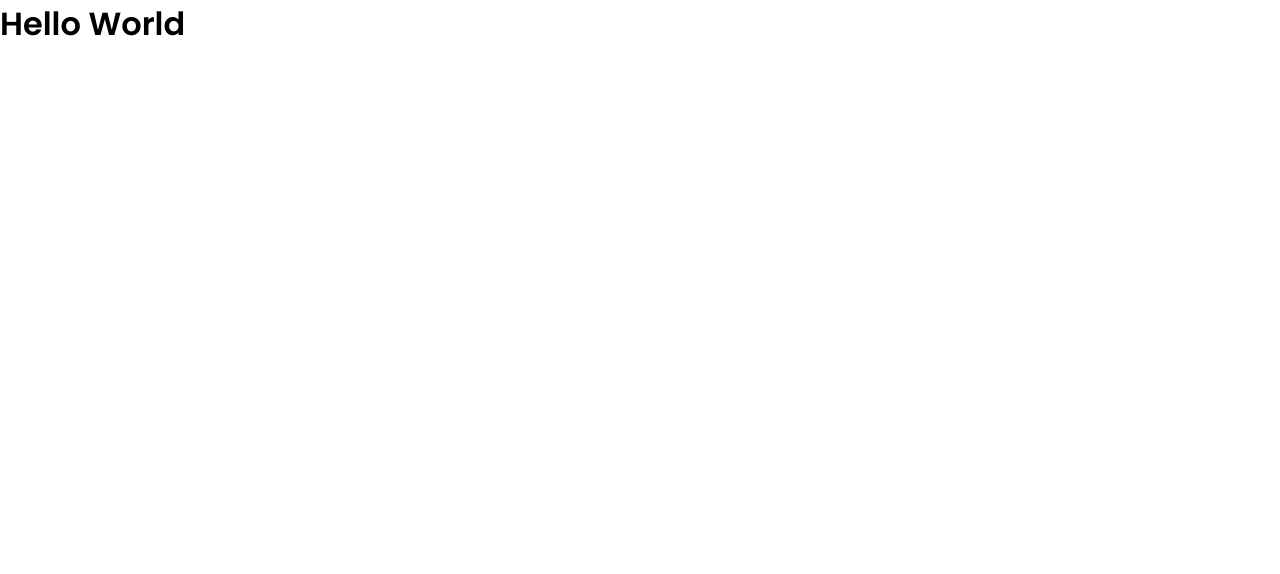
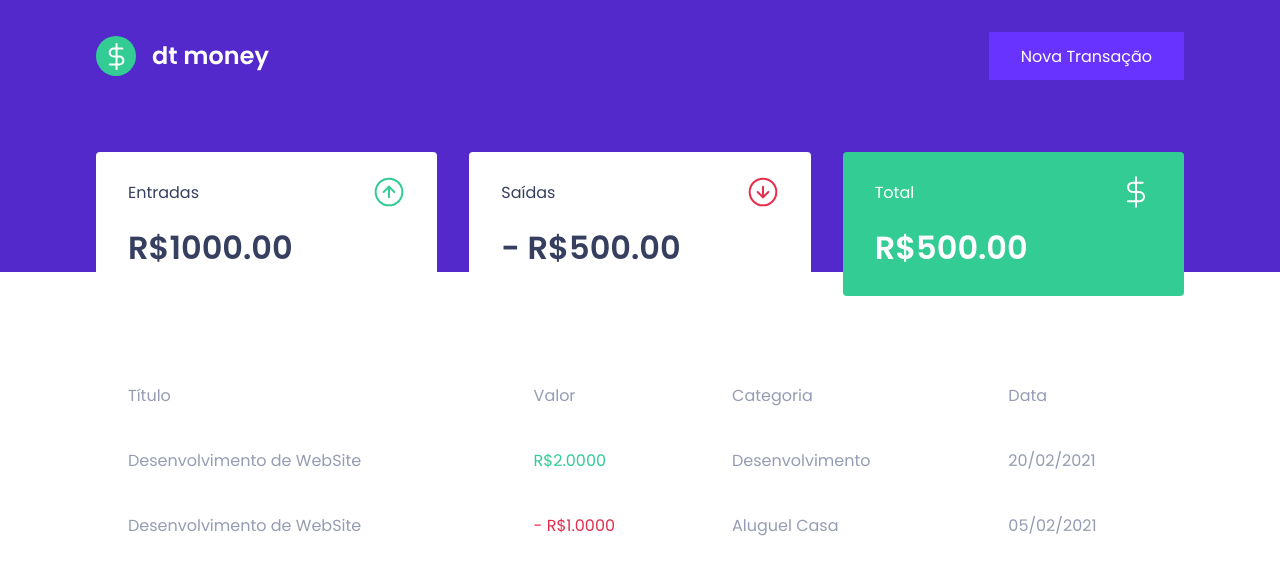
Before and after one commit to SchonsG/dtmoney, a React (Create React App) app: page / in a window 1280 px wide. Shown: the top 574 px of the page. Built offline with nearby package versions, Linux system fonts and the light colour scheme.

Commit message:
Componentizaçao projeto

```diff
--- a/public/index.html
+++ b/public/index.html
@@ -10,7 +10,7 @@
     <link rel="shortcut icon" href="favicon.png" type="image/png" />
 
 
-    <link href="https://fonts.googleapis.com/css2?family=Poppins:wght@400;600&display=swap" rel="stylesheet">
+    <link href="https://fonts.googleapis.com/css2?family=Poppins:wght@400;500;600&display=swap" rel="stylesheet">
 
     <title>dtmoney</title>
   </head>
--- a/src/App.tsx
+++ b/src/App.tsx
@@ -1,10 +1,13 @@
+import { Dashboard } from "./components/Dashboard";
+import { Header } from "./components/Header";
 import { GlobalStyle } from "./styles/global";
 
 export function App() {
   return (
-    <div className="App">
-      <h1>Hello World</h1>
+    <>
+      <Header />
+      <Dashboard />
       <GlobalStyle />
-    </div>
+    </>
   );
-}
+};
--- /dev/null
+++ b/src/components/Dashboard/index.tsx
@@ -0,0 +1,12 @@
+import { Container } from "./styles";
+import { Summary } from "../Summary";
+import { TransactionsTables } from "../TransactionsTable";
+
+export function Dashboard() {
+  return (
+    <Container>
+      <Summary />
+      <TransactionsTables />
+    </Container>
+  )
+}
--- /dev/null
+++ b/src/components/Dashboard/styles.ts
@@ -0,0 +1,7 @@
+import styled from 'styled-components';
+
+export const Container = styled.main`
+  max-width: 1120px;
+  margin: 0 auto;
+  padding: 2.5rem 1rem;
+`;
--- /dev/null
+++ b/src/components/Header/index.tsx
@@ -0,0 +1,13 @@
+import logoImg from '../../assets/logo.svg'
+import { Container, Content } from './styles'
+
+export function Header() {
+  return (
+    <Container>
+      <Content>
+        <img src={logoImg} alt="dt money"/>
+        <button type="button"> Nova Transação</button>
+      </Content>
+    </Container>
+  )
+}
--- /dev/null
+++ b/src/components/Header/styles.ts
@@ -0,0 +1,31 @@
+import styled from 'styled-components';
+
+export const Container = styled.header`
+  background: var(--blue);
+`
+
+export const Content = styled.header`
+  max-width: 1120px;
+  margin: 0 auto;
+
+  padding: 2rem 1rem 12rem;
+  display: flex;
+  align-items: center;
+  justify-content: space-between;
+
+  button {
+    font-size: 1rem;
+    color: #FFF;
+    background: var(--blue-light);
+    border: 0;
+    padding: 0 2rem;
+    border-radius: 0.25px;
+    height: 3rem;
+
+    transition: filter 0.2s;
+
+    &:hover {
+      filter: brightness(0.9);
+    }
+  }
+`
--- /dev/null
+++ b/src/components/Summary/index.tsx
@@ -0,0 +1,36 @@
+import { Container } from "./styles";
+import incomeImg from '../../assets/income.svg'
+import outcomeImg from '../../assets/outcome.svg'
+import totalImg from '../../assets/total.svg'
+
+export function Summary() {
+  return (
+    <Container>
+
+      <div>
+        <header>
+          <p>Entradas</p>
+          <img src={incomeImg} alt="Entradas"/>
+        </header>
+        <strong>R$1000.00</strong>
+      </div>
+
+      <div>
+        <header>
+          <p>Saídas</p>
+          <img src={outcomeImg} alt="Saídas"/>
+        </header>
+        <strong>- R$500.00</strong>
+      </div>
+
+      <div className="highlight-background">
+        <header>
+          <p>Total</p>
+          <img src={totalImg} alt="Total"/>
+        </header>
+        <strong>R$500.00</strong>
+      </div>
+
+    </Container>
+  )
+}
--- /dev/null
+++ b/src/components/Summary/styles.ts
@@ -0,0 +1,34 @@
+import styled from 'styled-components';
+
+export const Container = styled.main`
+  display: grid;
+  grid-template-columns: repeat(3, 1fr);
+  gap: 2rem;
+  margin-top: -10rem;
+
+  div {
+    background: var(--shape);
+    padding: 1.5rem 2rem;
+    border-radius: 0.25rem;
+    color: var(--text-title);
+
+    header {
+      display: flex;
+      align-items: center;
+      justify-content: space-between;
+    }
+
+    strong {
+      display: block;
+      margin-top: 1rem;
+      font-size: 2rem;
+      font-weight: 500px;
+      line-height: 3rem;
+    }
+
+    &.highlight-background {
+      background: var(--green);
+      color: #FFF;
+    }
+  }
+`
--- /dev/null
+++ b/src/components/TransactionsTable/index.tsx
@@ -0,0 +1,32 @@
+import { Container } from "./styles";
+
+export function TransactionsTables() {
+  return (
+    <Container>
+      <table>
+        <thead>
+          <tr>
+            <th>Título</th>
+            <th>Valor</th>
+            <th>Categoria</th>
+            <th>Data</th>
+          </tr>
+        </thead>
+        <tbody>
+          <tr>
+            <td>Desenvolvimento de WebSite</td>
+            <td className="deposit">R$2.0000</td>
+            <td>Desenvolvimento</td>
+            <td>20/02/2021</td>
+          </tr>
+          <tr>
+            <td>Desenvolvimento de WebSite</td>
+            <td className="withdraw">- R$1.0000</td>
+            <td>Aluguel Casa</td>
+            <td>05/02/2021</td>
+          </tr>
+        </tbody>
+      </table>
+    </Container>
+  )
+}
--- /dev/null
+++ b/src/components/TransactionsTable/styles.ts
@@ -0,0 +1,39 @@
+import styled from 'styled-components';
+
+export const Container = styled.div`
+  margin-top: 4rem;
+
+  table {
+    width: 100%;
+    border-spacing: 0 0.5rem;
+
+    th {
+      color: var(--text-body);
+      font-weight: 400;
+      padding: 1rem 2rem;
+      text-align: left;
+      line-height: 1.5rem;
+    }
+
+    td {
+      padding: 1rem 2rem;
+      border: 0;
+      background: var(--shape);
+      color: var(--text-body);
+      border-radius: 0.25rem;
+
+      &.first-child {
+        color: var(--text-title);
+      }
+
+      &.deposit {
+        color: var(--green);
+      }
+
+      &.withdraw {
+        color: var(--red);
+      }
+    }
+
+  }
+`;
--- a/src/styles/global.ts
+++ b/src/styles/global.ts
@@ -3,16 +3,17 @@
 export const GlobalStyle = createGlobalStyle `
 
   :root {
-    --background: #f0f2F5
-    --shape: #FFFFFF
+    --background: #f0f2F5;
+    --shape: #FFFFFF;
 
-    --red: #E52E4D
-    --blue: #5429CC
+    --green: #33CC95;
+    --red: #E52E4D;
+    --blue: #5429CC;
 
-    --blue-light: #6933FF
+    --blue-light: #6933FF;
 
-    --text-title: #363F5F
-    --text-body: #969CB3
+    --text-title: #363F5F;
+    --text-body: #969CB3;
   }
 
   * {
```
